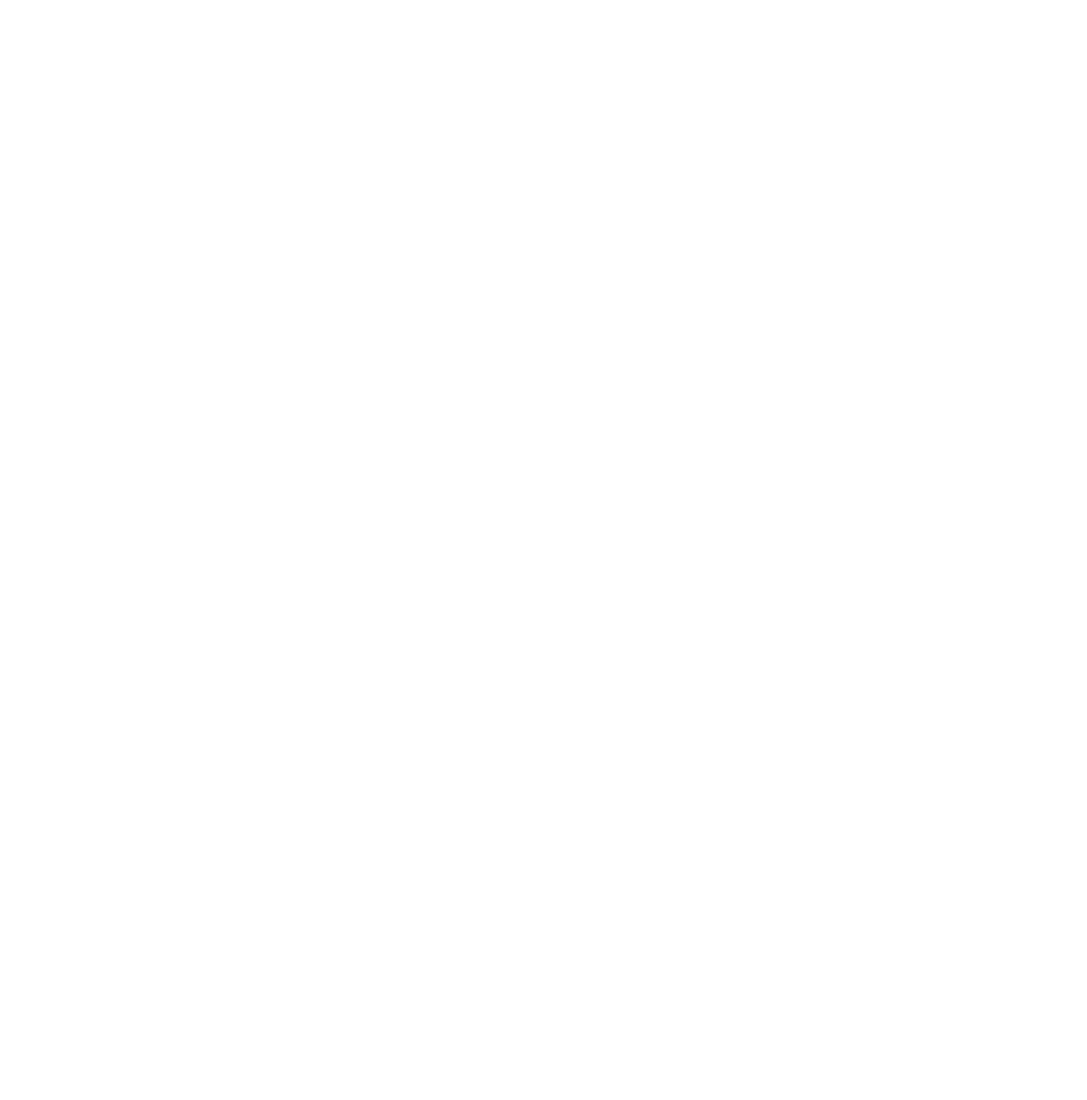
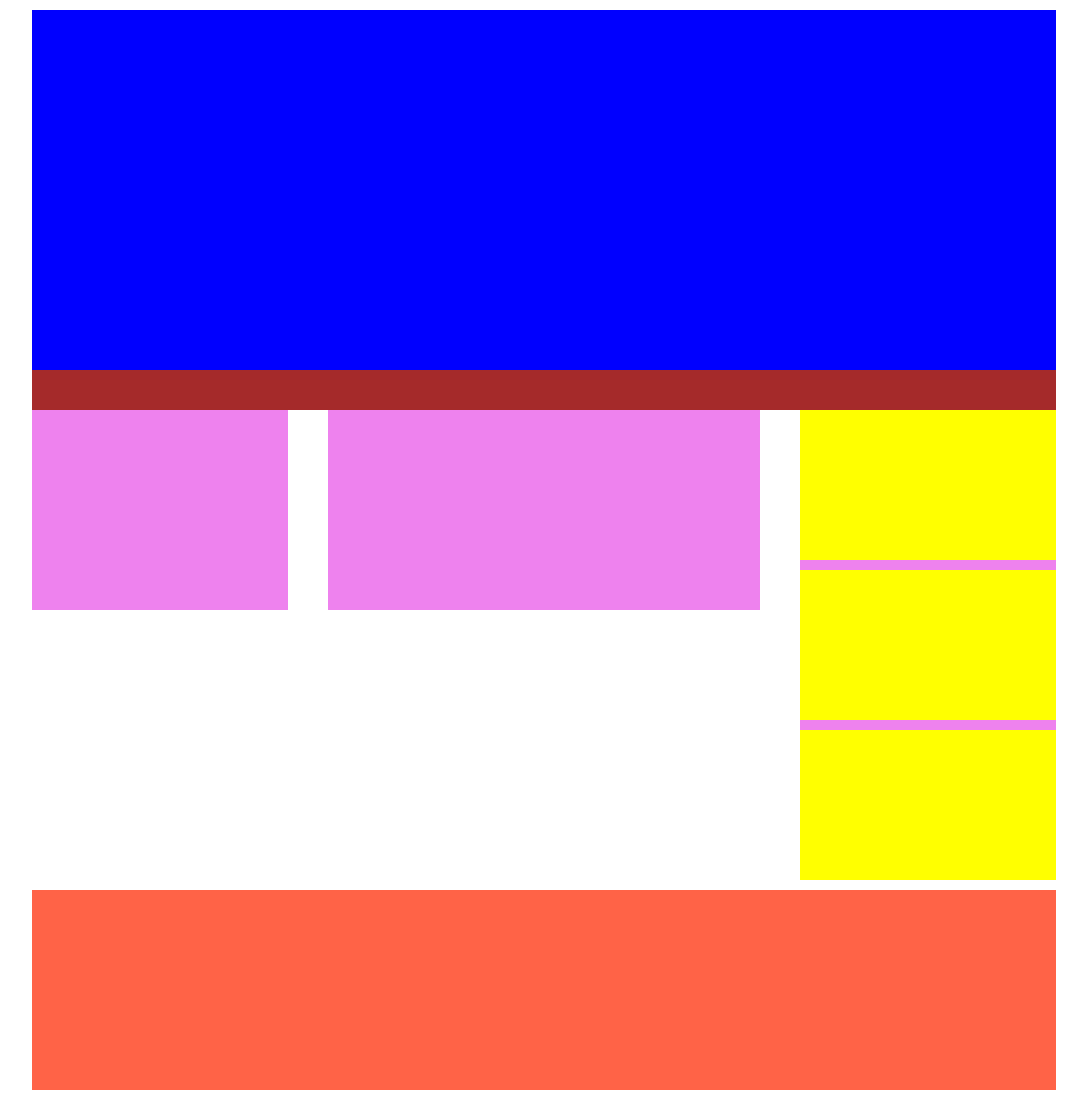
Before and after one commit to rizzamatteo96/esempio-struttura-wp, a plain HTML site: page index.html in a window 1280 px wide. Shown: the whole page, without its empty margins (96-1183 px from the left). Before the commit the page ends 800 px from the top, so only its background shows below. Drawn offline with Linux system fonts and the light colour scheme.

Commit message:
struttura base con colori

```diff
--- a/css/style.css
+++ b/css/style.css
@@ -0,0 +1,89 @@
+*{
+    margin: 0;
+    padding: 0;
+    box-sizing: border-box;
+}
+
+.container {
+    width: 80%;
+    margin: 10px auto;
+}
+
+.clearfix::after{
+    content: '';
+    display: table;
+    clear: both;
+}
+
+.m-tb{
+    margin: 10px 0;
+}
+
+.main-side-dx, .main-side-sx{
+    width: 25%;
+}
+
+.main-section{
+    width: calc(50% - 80px);
+    margin: 0 40px;
+}
+
+.float-l{
+    float: left;
+}
+
+.widget{
+    width: 100%;
+}
+
+footer{
+    height: 200px;
+    margin-top: 10px;
+}
+
+/* DEBUG - da eliminare------------- */
+.debug .container{
+    /* background-color: aqua; */
+    /* height: 800px; */
+}
+
+.debug header{
+    background-color: red;
+    height: 400px;
+}
+
+.debug .header-top{
+    background-color: blue;
+    height: 90%;
+}
+
+.debug .header-menu{
+    background-color: brown;
+    height: 10%;
+}
+
+.debug .main-side-sx{
+    background-color: violet;
+    height: 200px;
+    /* border: 1px solid black; */
+}
+
+.debug .main-section{
+    background-color: violet;
+    height: 200px;
+    /* border: 1px solid black; */
+}
+
+.debug .main-side-dx{
+    background-color: violet;
+    /* border: 1px solid black; */
+}
+
+.debug .widget{
+    background-color: yellow;
+    height: 150px;
+}
+
+.debug footer{
+    background-color: tomato;
+}
--- a/index.html
+++ b/index.html
@@ -7,38 +7,52 @@
     <link rel="stylesheet" href="css/style.css">
     <title>Esercizio sistemazione layout</title>
 </head>
-<body>
+<body class="debug">
 
     <!-- inizio container principale -->
     <div class="container">
 
         <!-- inizio header -->
         <header>
+            <!-- inizio header top -->
+            <div class="header-top">
 
-            <div></div>
-            <nav></nav>
+            </div>
+            <!-- fine header top -->
+
+            <!-- inizio header menù -->
+            <nav class="header-menu"></nav>
+            <!-- fine header menù -->
 
         </header>
         <!-- fine header -->
 
         <!-- inizio main -->
-        <main>
+        <main class="clearfix">
+            <!-- inizio side sx -->
+            <aside class="main-side-sx float-l"></aside>
+            <!-- fine side sx -->
 
-            <aside></aside>
+            <!-- inzio sezione centrale -->
+            <section class="main-section float-l"></section>
+            <!-- fine sezione centrale -->
 
-            <section></section>
-
-            <aside>
-                <div></div>
-                <div></div>
-                <div></div>
+            <!-- inizio sezione destra -->
+            <aside class="main-side-dx float-l">
+                <div class="widget"></div>
+                <div class="widget m-tb"></div>
+                <div class="widget"></div>
             </aside>
+            <!-- fine sezione destra -->
 
         </main>
         <!-- fine main -->
 
         <!-- inizio footer -->
-        <footer></footer>
+        <footer>
+            <div class="footer-top"></div>
+            <div class="footer-bottom"></div>
+        </footer>
         <!-- fine footer -->
 
     </div>
```
